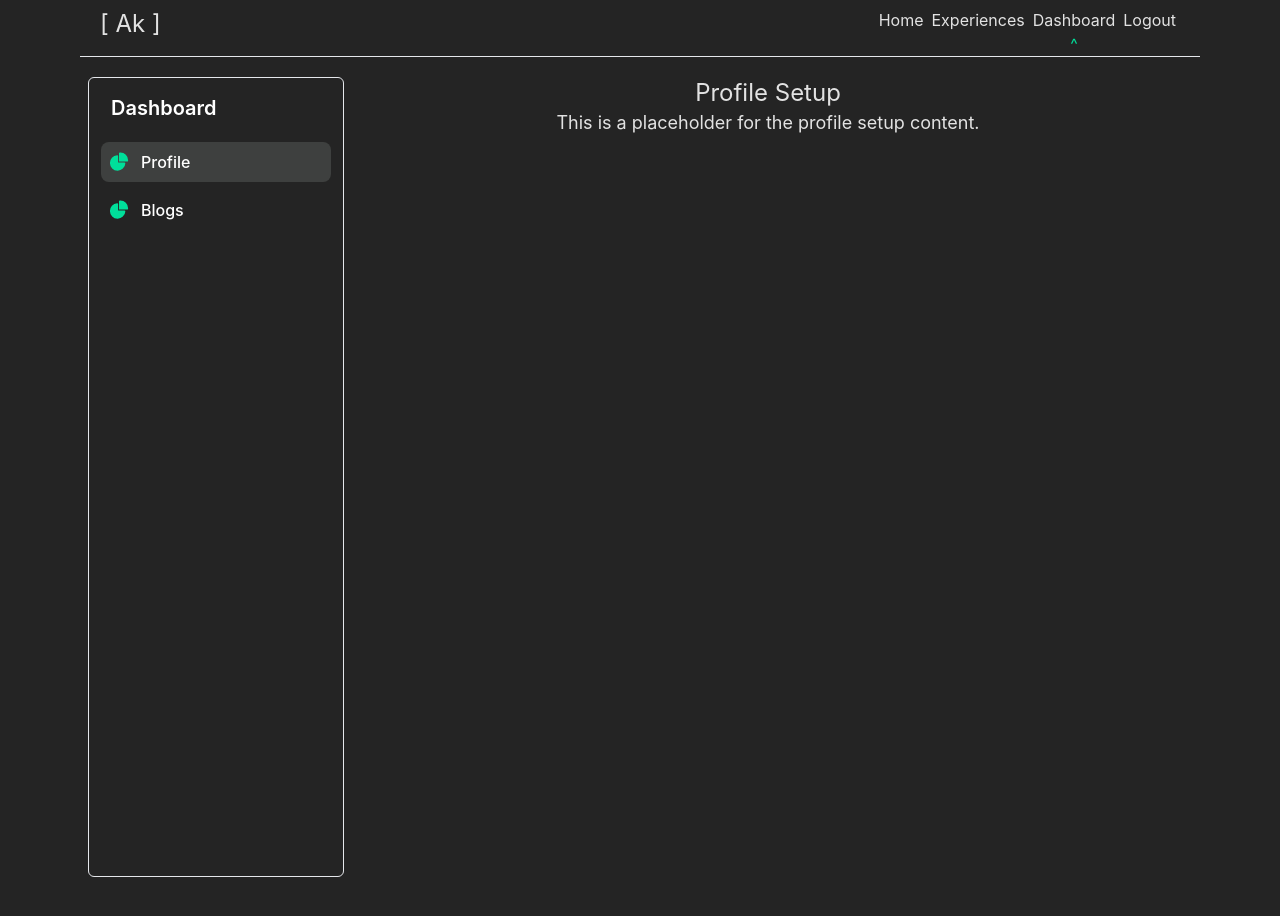
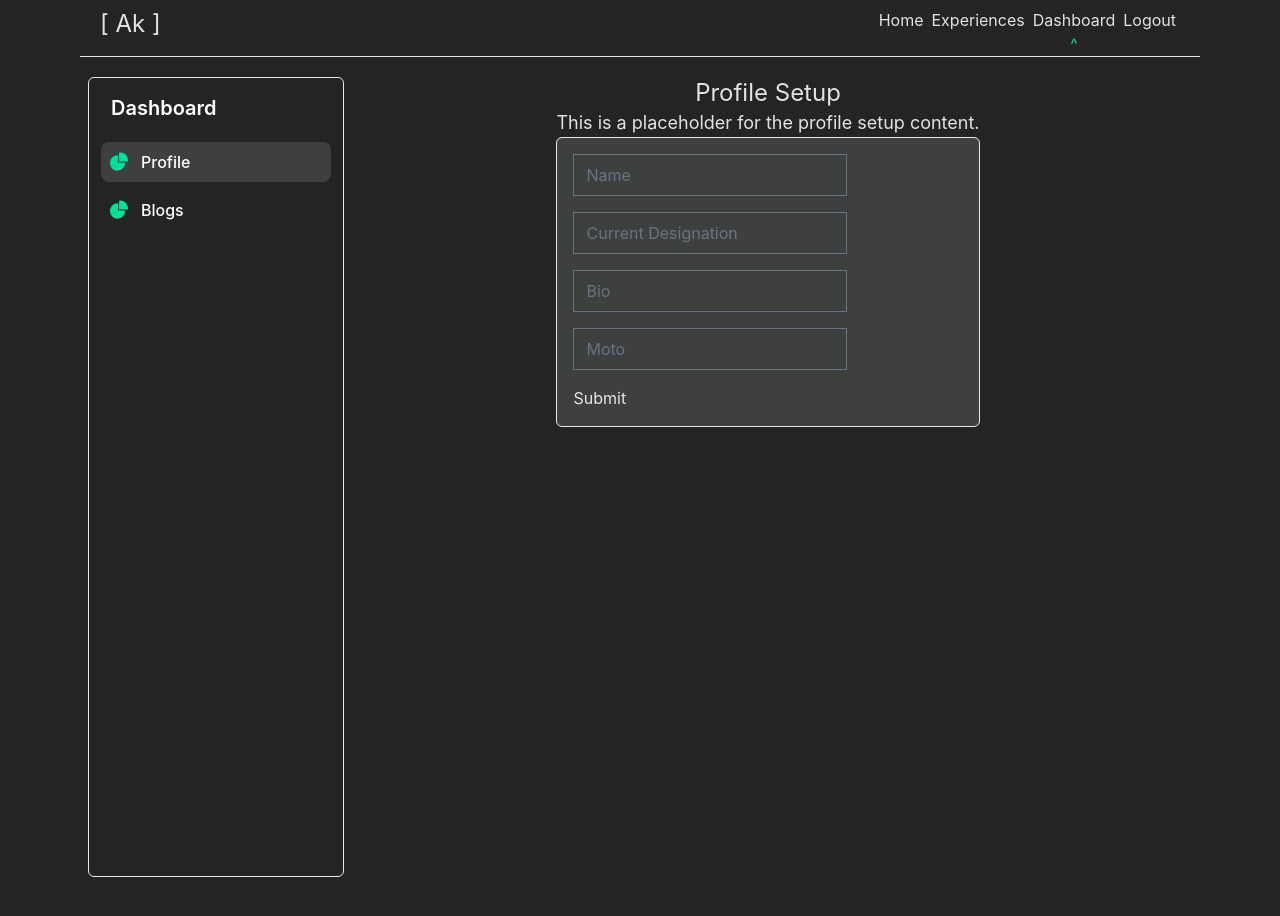
Before and after one commit to Akashkarmokar/Protfolio-Frontend, a React (Vite) app: page /dashboard in a window 1280 px wide. Shown: the top 916 px of the page. Built offline with nearby package versions, Linux system fonts and the light colour scheme.

Commit message:
Profile Edit Section

```diff
--- a/src/Components/Dashboard/ProfileSetup.jsx
+++ b/src/Components/Dashboard/ProfileSetup.jsx
@@ -6,6 +6,24 @@ const ProfileSetup = () => {
             <div className="flex flex-col items-center justify-center">
                 <h1 className="text-2xl">Profile Setup</h1>
                 <p className="text-lg">This is a placeholder for the profile setup content.</p>
+                <div className="bg-[#3e403f] w-[100%] space-y-4 rounded-md border p-4">
+                    <div>
+                        <input className="bg-[#3e403f]" type="text" placeholder="Name"/>
+                    </div>
+                    <div>
+                        <input className="bg-[#3e403f]" type="text" placeholder="Current Designation"/>
+                    </div>
+                    <div>
+                        <input className="bg-[#3e403f]" type="text" placeholder="Bio"/>
+                    </div>
+                    <div>
+                        <input className="bg-[#3e403f]" type="text" placeholder="Moto"/>
+                    </div>
+                    <div>
+                        <input className="bg-[#3e403f]" type="submit" placeholder="Moto" onClick={()=> console.log("Hello world")}/>
+                    </div>
+
+                </div>
             </div>
         </div>
     )
--- a/src/Components/RichTextEditor/Tiptap.jsx
+++ b/src/Components/RichTextEditor/Tiptap.jsx
@@ -285,7 +285,7 @@ const RichTextEditor = () => {
       </div> */}
       <MenuBar editor={editor} />
       <div className="border rounded-md p-4 bg-[#e4e3e3] min-h-[150px]">
-        <EditorContent editor={editor} className="prose max-w-none h-full" />
+        <EditorContent editor={editor} className="prose max-w-none h-full overflow-scroll" />
       </div>
     </div>
   )
```
